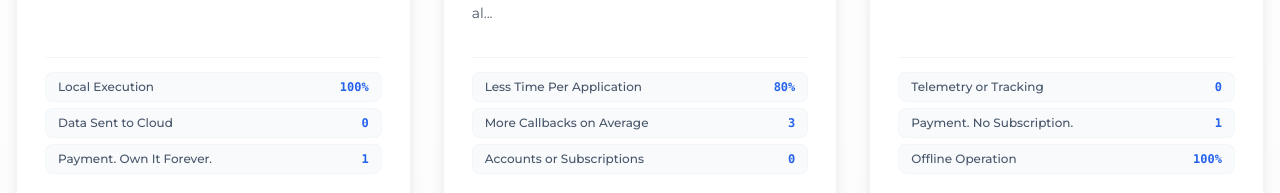
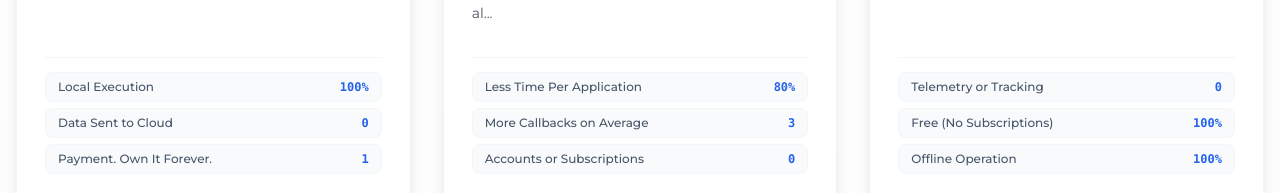
Before and after one commit to mamreinc/SecuNova2026, a React (Vite) app: page /about/our-work in a window 1280 px wide. Shown: the part 1405-1598 px from the top of the page. Built offline with nearby package versions, Linux system fonts and the light colour scheme.

Commit message:
Free (No Subscriptions

```diff
--- a/src/data/productDetailData.ts
+++ b/src/data/productDetailData.ts
@@ -168,7 +168,7 @@ export const PRODUCT_DETAIL_DATA: Record<string, ProductDetailData> = {
     outcome: "SecuBoost users get a measurably faster Mac without handing their usage data to a third party or paying monthly fees for features that should have been free.",
     outcomeStats: [
       { value: "0", label: "Telemetry or Tracking" },
-      { value: "1x", label: "Payment. No Subscription." },
+      { value: "100%", label: "Free (No Subscriptions)" },
       { value: "100%", label: "Offline Operation" },
     ],
     features: [
--- a/src/pages/OurWorkPage.tsx
+++ b/src/pages/OurWorkPage.tsx
@@ -114,7 +114,7 @@ const OWN_PRODUCTS: Product[] = [
     outcome: 'SecuBoost users get a measurably faster Mac without handing their usage data to a third party or paying monthly fees.',
     outcomeStats: [
       { value: '0', label: 'Telemetry or Tracking' },
-      { value: '1', label: 'Payment. No Subscription.' },
+      { value: '100%', label: 'Free (No Subscriptions)' },
       { value: '100%', label: 'Offline Operation' },
     ],
     features: [
```
